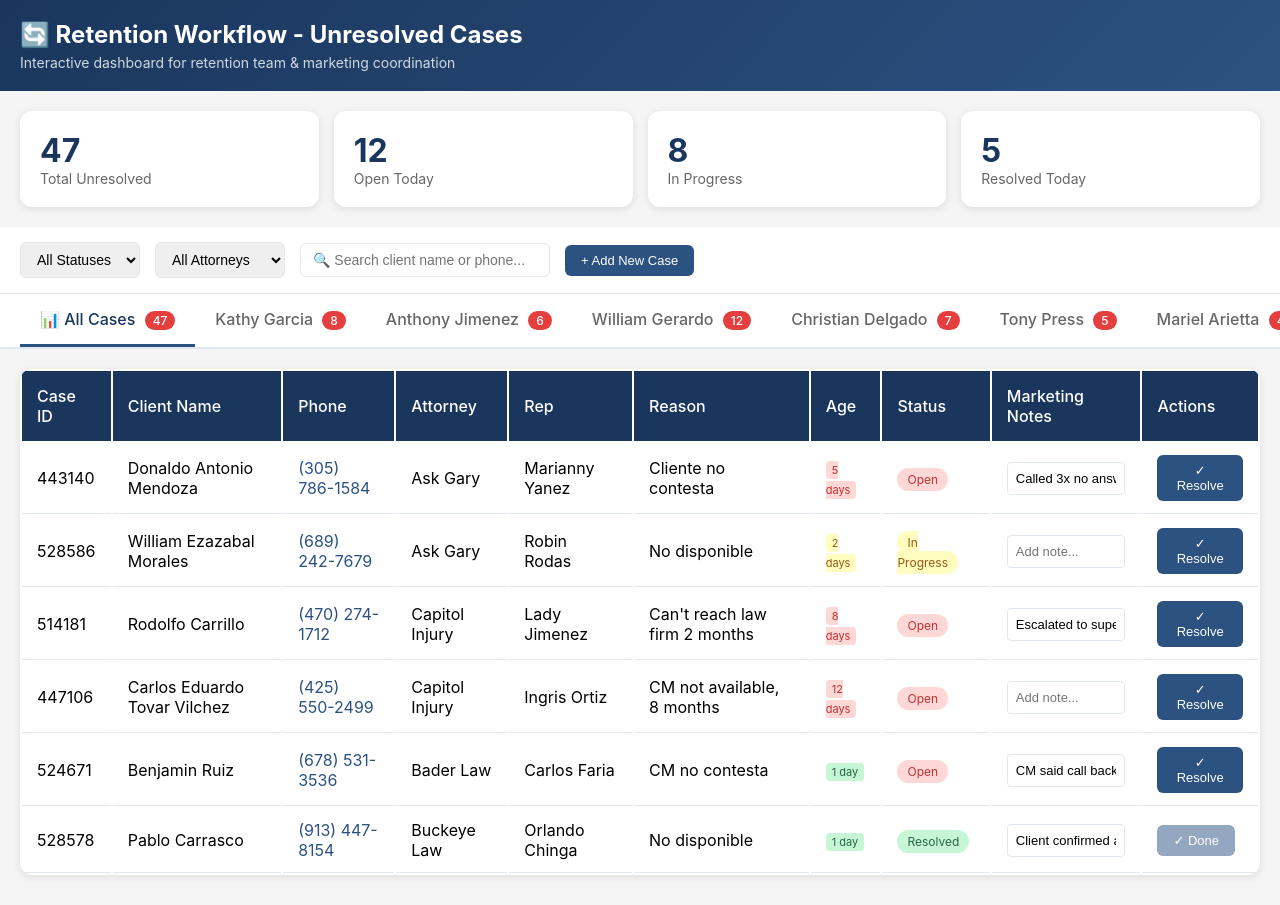
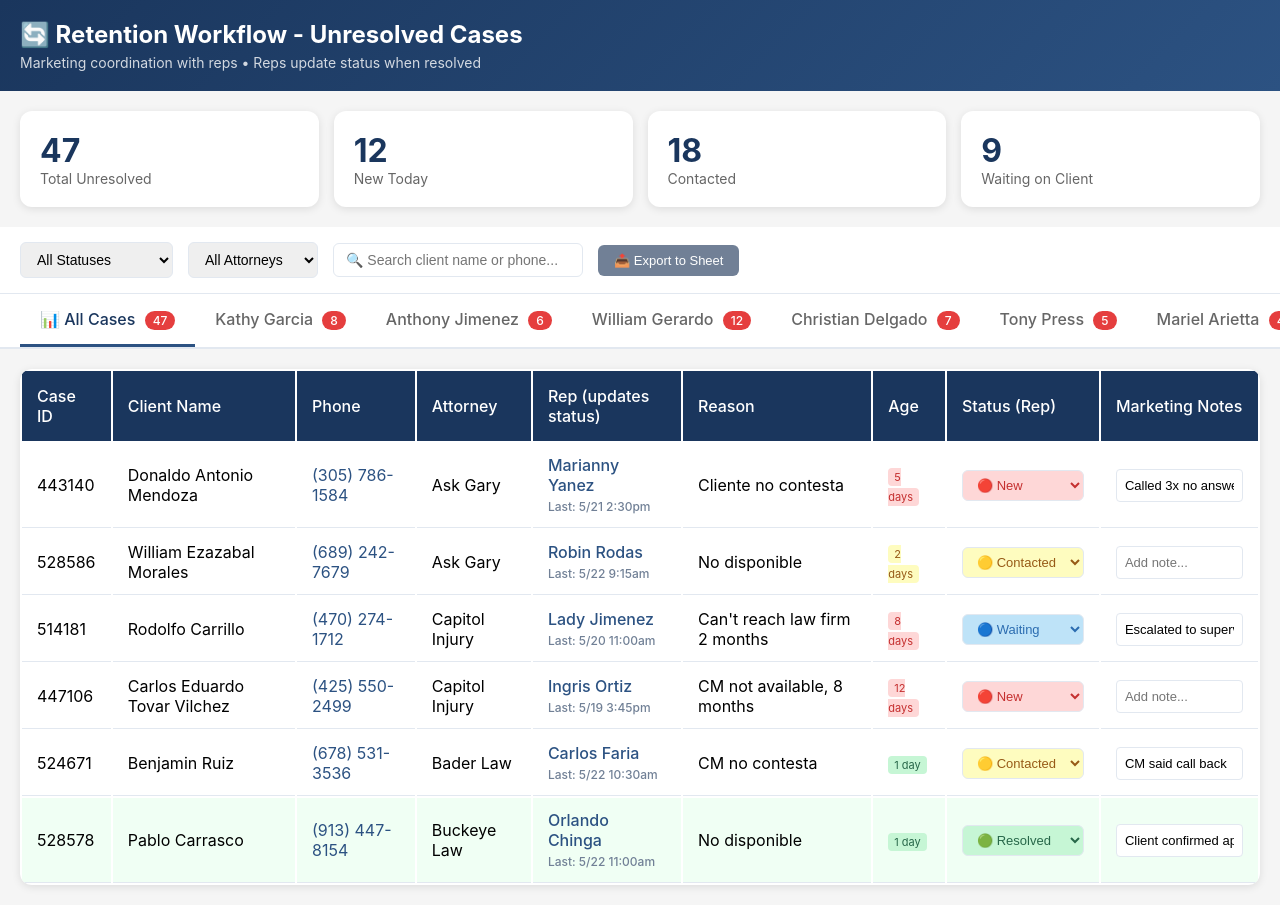
Before and after one commit to jwazar-TNFG/retention-workflow, a plain HTML site: page index.html in a window 1280 px wide. Drawn offline with Linux system fonts and the light colour scheme.

Commit message:
Remove resolve button - rep controls status

```diff
--- a/index.html
+++ b/index.html
@@ -24,11 +24,15 @@
         th { background: #1a365d; color: white; padding: 15px; text-align: left; font-weight: 500; }
         td { padding: 12px 15px; border-bottom: 1px solid #e2e8f0; }
         tr:hover { background: #f7fafc; }
-        .status-open { background: #fed7d7; color: #c53030; padding: 4px 10px; border-radius: 12px; font-size: 12px; }
-        .status-progress { background: #fefcbf; color: #975a16; padding: 4px 10px; border-radius: 12px; font-size: 12px; }
-        .status-resolved { background: #c6f6d5; color: #276749; padding: 4px 10px; border-radius: 12px; font-size: 12px; }
+        .status-select { padding: 6px 10px; border-radius: 6px; border: 1px solid #e2e8f0; font-size: 13px; cursor: pointer; }
+        .status-open { background: #fed7d7; color: #c53030; }
+        .status-contacted { background: #fefcbf; color: #975a16; }
+        .status-waiting { background: #bee3f8; color: #2b6cb0; }
+        .status-resolved { background: #c6f6d5; color: #276749; }
         .btn { background: #2c5282; color: white; border: none; padding: 8px 16px; border-radius: 6px; cursor: pointer; font-size: 13px; }
         .btn:hover { background: #1a365d; }
+        .btn-secondary { background: #718096; }
+        .btn-secondary:hover { background: #4a5568; }
         .phone-link { color: #2c5282; text-decoration: none; }
         .notes-cell { max-width: 200px; }
         .notes-input { width: 100%; padding: 8px; border: 1px solid #e2e8f0; border-radius: 4px; font-size: 13px; }
@@ -38,12 +42,14 @@
         .age-new { background: #c6f6d5; color: #276749; }
         .age-old { background: #fed7d7; color: #c53030; }
         .age-medium { background: #fefcbf; color: #975a16; }
+        .rep-col { font-weight: 500; color: #2c5282; }
+        .last-action { font-size: 12px; color: #718096; }
     </style>
 </head>
 <body>
     <div class="header">
         <h1>🔄 Retention Workflow - Unresolved Cases</h1>
-        <p>Interactive dashboard for retention team & marketing coordination</p>
+        <p>Marketing coordination with reps • Reps update status when resolved</p>
     </div>
 
     <div class="stats">
@@ -53,24 +59,25 @@
         </div>
         <div class="stat-card">
             <h3>12</h3>
-            <p>Open Today</p>
+            <p>New Today</p>
         </div>
         <div class="stat-card">
-            <h3>8</h3>
-            <p>In Progress</p>
+            <h3>18</h3>
+            <p>Contacted</p>
         </div>
         <div class="stat-card">
-            <h3>5</h3>
-            <p>Resolved Today</p>
+            <h3>9</h3>
+            <p>Waiting on Client</p>
         </div>
     </div>
 
     <div class="filter-bar">
         <select id="statusFilter">
             <option value="">All Statuses</option>
-            <option value="open">Open</option>
-            <option value="progress">In Progress</option>
-            <option value="resolved">Resolved</option>
+            <option value="new">New</option>
+            <option value="contacted">Contacted</option>
+            <option value="waiting">Waiting on Client</option>
+            <option value="resolved">Resolved by Rep</option>
         </select>
         <select id="attorneyFilter">
             <option value="">All Attorneys</option>
@@ -80,7 +87,7 @@
             <option value="capitol">Capitol Injury</option>
         </select>
         <input type="text" placeholder="🔍 Search client name or phone..." style="width: 250px;">
-        <button class="btn">+ Add New Case</button>
+        <button class="btn btn-secondary">📤 Export to Sheet</button>
     </div>
 
     <div class="tabs">
@@ -103,12 +110,11 @@
                     <th>Client Name</th>
                     <th>Phone</th>
                     <th>Attorney</th>
-                    <th>Rep</th>
+                    <th>Rep (updates status)</th>
                     <th>Reason</th>
                     <th>Age</th>
-                    <th>Status</th>
+                    <th>Status (Rep)</th>
                     <th>Marketing Notes</th>
-                    <th>Actions</th>
                 </tr>
             </thead>
             <tbody>
@@ -117,72 +123,108 @@
                     <td>Donaldo Antonio Mendoza</td>
                     <td><a href="tel:3057861584" class="phone-link">(305) 786-1584</a></td>
                     <td>Ask Gary</td>
-                    <td>Marianny Yanez</td>
+                    <td class="rep-col">Marianny Yanez<br><span class="last-action">Last: 5/21 2:30pm</span></td>
                     <td>Cliente no contesta</td>
                     <td><span class="age-badge age-old">5 days</span></td>
-                    <td><span class="status-open">Open</span></td>
-                    <td class="notes-cell"><input type="text" class="notes-input" placeholder="Add note..." value="Called 3x no answer"></td>
-                    <td><button class="btn">✓ Resolve</button></td>
+                    <td>
+                        <select class="status-select status-open">
+                            <option value="new" selected>🔴 New</option>
+                            <option value="contacted">🟡 Contacted</option>
+                            <option value="waiting">🔵 Waiting</option>
+                            <option value="resolved">🟢 Resolved</option>
+                        </select>
+                    </td>
+                    <td class="notes-cell"><input type="text" class="notes-input" value="Called 3x no answer"></td>
                 </tr>
                 <tr>
                     <td>528586</td>
                     <td>William Ezazabal Morales</td>
                     <td><a href="tel:6892427679" class="phone-link">(689) 242-7679</a></td>
                     <td>Ask Gary</td>
-                    <td>Robin Rodas</td>
+                    <td class="rep-col">Robin Rodas<br><span class="last-action">Last: 5/22 9:15am</span></td>
                     <td>No disponible</td>
                     <td><span class="age-badge age-medium">2 days</span></td>
-                    <td><span class="status-progress">In Progress</span></td>
+                    <td>
+                        <select class="status-select status-contacted">
+                            <option value="new">🔴 New</option>
+                            <option value="contacted" selected>🟡 Contacted</option>
+                            <option value="waiting">🔵 Waiting</option>
+                            <option value="resolved">🟢 Resolved</option>
+                        </select>
+                    </td>
                     <td class="notes-cell"><input type="text" class="notes-input" placeholder="Add note..."></td>
-                    <td><button class="btn">✓ Resolve</button></td>
                 </tr>
                 <tr>
                     <td>514181</td>
                     <td>Rodolfo Carrillo</td>
                     <td><a href="tel:4702741712" class="phone-link">(470) 274-1712</a></td>
                     <td>Capitol Injury</td>
-                    <td>Lady Jimenez</td>
+                    <td class="rep-col">Lady Jimenez<br><span class="last-action">Last: 5/20 11:00am</span></td>
                     <td>Can't reach law firm 2 months</td>
                     <td><span class="age-badge age-old">8 days</span></td>
-                    <td><span class="status-open">Open</span></td>
-                    <td class="notes-cell"><input type="text" class="notes-input" placeholder="Add note..." value="Escalated to supervisor"></td>
-                    <td><button class="btn">✓ Resolve</button></td>
+                    <td>
+                        <select class="status-select status-waiting">
+                            <option value="new">🔴 New</option>
+                            <option value="contacted">🟡 Contacted</option>
+                            <option value="waiting" selected>🔵 Waiting</option>
+                            <option value="resolved">🟢 Resolved</option>
+                        </select>
+                    </td>
+                    <td class="notes-cell"><input type="text" class="notes-input" value="Escalated to supervisor"></td>
                 </tr>
                 <tr>
                     <td>447106</td>
                     <td>Carlos Eduardo Tovar Vilchez</td>
                     <td><a href="tel:4255502499" class="phone-link">(425) 550-2499</a></td>
                     <td>Capitol Injury</td>
-                    <td>Ingris Ortiz</td>
+                    <td class="rep-col">Ingris Ortiz<br><span class="last-action">Last: 5/19 3:45pm</span></td>
                     <td>CM not available, 8 months</td>
                     <td><span class="age-badge age-old">12 days</span></td>
-                    <td><span class="status-open">Open</span></td>
+                    <td>
+                        <select class="status-select status-open">
+                            <option value="new" selected>🔴 New</option>
+                            <option value="contacted">🟡 Contacted</option>
+                            <option value="waiting">🔵 Waiting</option>
+                            <option value="resolved">🟢 Resolved</option>
+                        </select>
+                    </td>
                     <td class="notes-cell"><input type="text" class="notes-input" placeholder="Add note..."></td>
-                    <td><button class="btn">✓ Resolve</button></td>
                 </tr>
                 <tr>
                     <td>524671</td>
                     <td>Benjamin Ruiz</td>
                     <td><a href="tel:6785313536" class="phone-link">(678) 531-3536</a></td>
                     <td>Bader Law</td>
-                    <td>Carlos Faria</td>
+                    <td class="rep-col">Carlos Faria<br><span class="last-action">Last: 5/22 10:30am</span></td>
                     <td>CM no contesta</td>
                     <td><span class="age-badge age-new">1 day</span></td>
-                    <td><span class="status-open">Open</span></td>
-                    <td class="notes-cell"><input type="text" class="notes-input" placeholder="Add note..." value="CM said call back when available"></td>
-                    <td><button class="btn">✓ Resolve</button></td>
+                    <td>
+                        <select class="status-select status-contacted">
+                            <option value="new">🔴 New</option>
+                            <option value="contacted" selected>🟡 Contacted</option>
+                            <option value="waiting">🔵 Waiting</option>
+                            <option value="resolved">🟢 Resolved</option>
+                        </select>
+                    </td>
+                    <td class="notes-cell"><input type="text" class="notes-input" value="CM said call back"></td>
                 </tr>
-                <tr>
+                <tr style="background: #f0fff4;">
                     <td>528578</td>
                     <td>Pablo Carrasco</td>
                     <td><a href="tel:9134478154" class="phone-link">(913) 447-8154</a></td>
                     <td>Buckeye Law</td>
-                    <td>Orlando Chinga</td>
+                    <td class="rep-col">Orlando Chinga<br><span class="last-action">Last: 5/22 11:00am</span></td>
                     <td>No disponible</td>
                     <td><span class="age-badge age-new">1 day</span></td>
-                    <td><span class="status-resolved">Resolved</span></td>
-                    <td class="notes-cell"><input type="text" class="notes-input" placeholder="Add note..." value="Client confirmed appointment"></td>
-                    <td><button class="btn" disabled style="opacity:0.5">✓ Done</button></td>
+                    <td>
+                        <select class="status-select status-resolved">
+                            <option value="new">🔴 New</option>
+                            <option value="contacted">🟡 Contacted</option>
+                            <option value="waiting">🔵 Waiting</option>
+                            <option value="resolved" selected>🟢 Resolved</option>
+                        </select>
+                    </td>
+                    <td class="notes-cell"><input type="text" class="notes-input" value="Client confirmed appt"></td>
                 </tr>
             </tbody>
         </table>
@@ -196,6 +238,13 @@
                 tab.classList.add('active');
             });
         });
+
+        // Status color update
+        document.querySelectorAll('.status-select').forEach(select => {
+            select.addEventListener('change', function() {
+                this.className = 'status-select status-' + this.value;
+            });
+        });
     </script>
 </body>
 </html>
```
